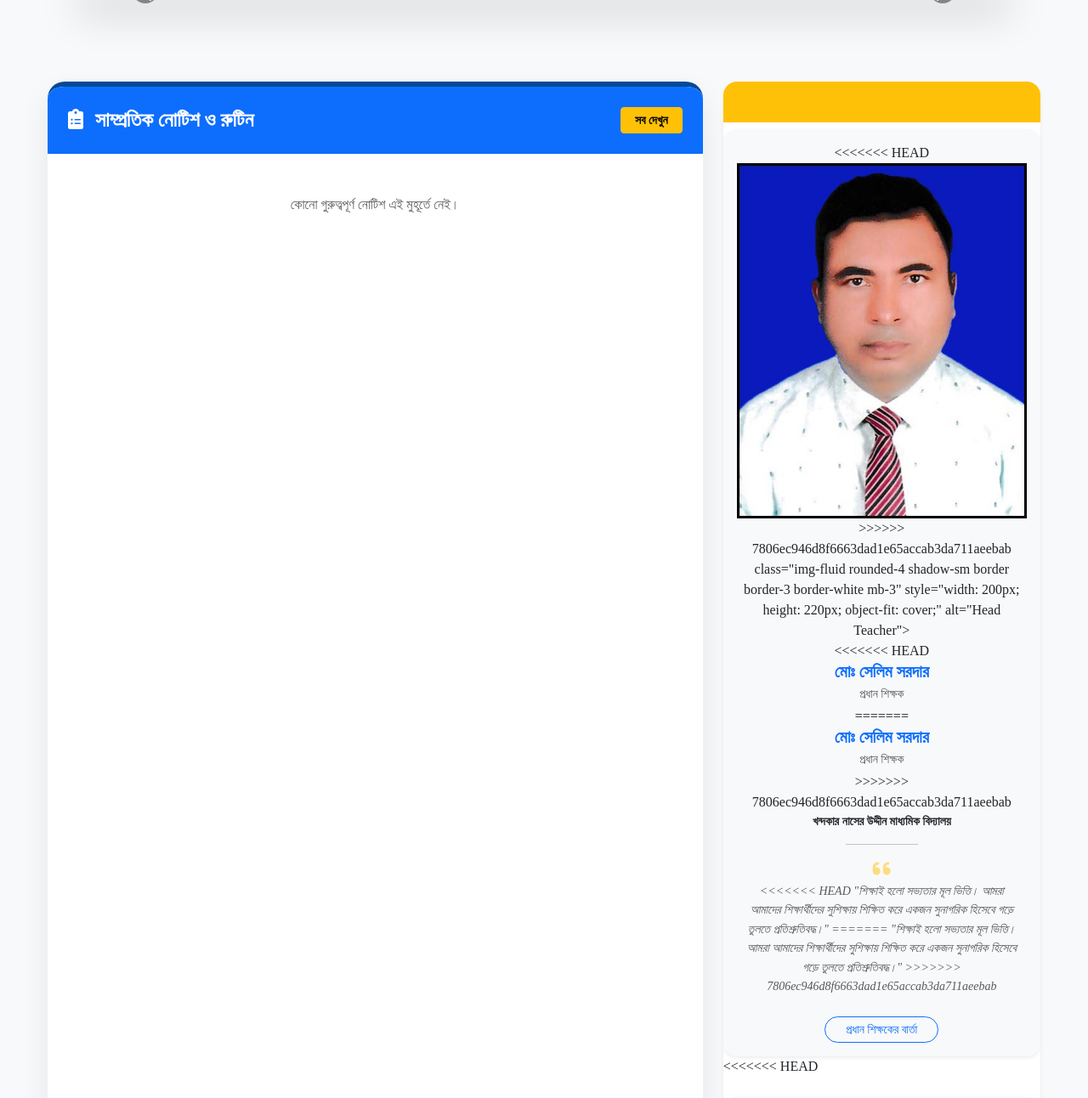
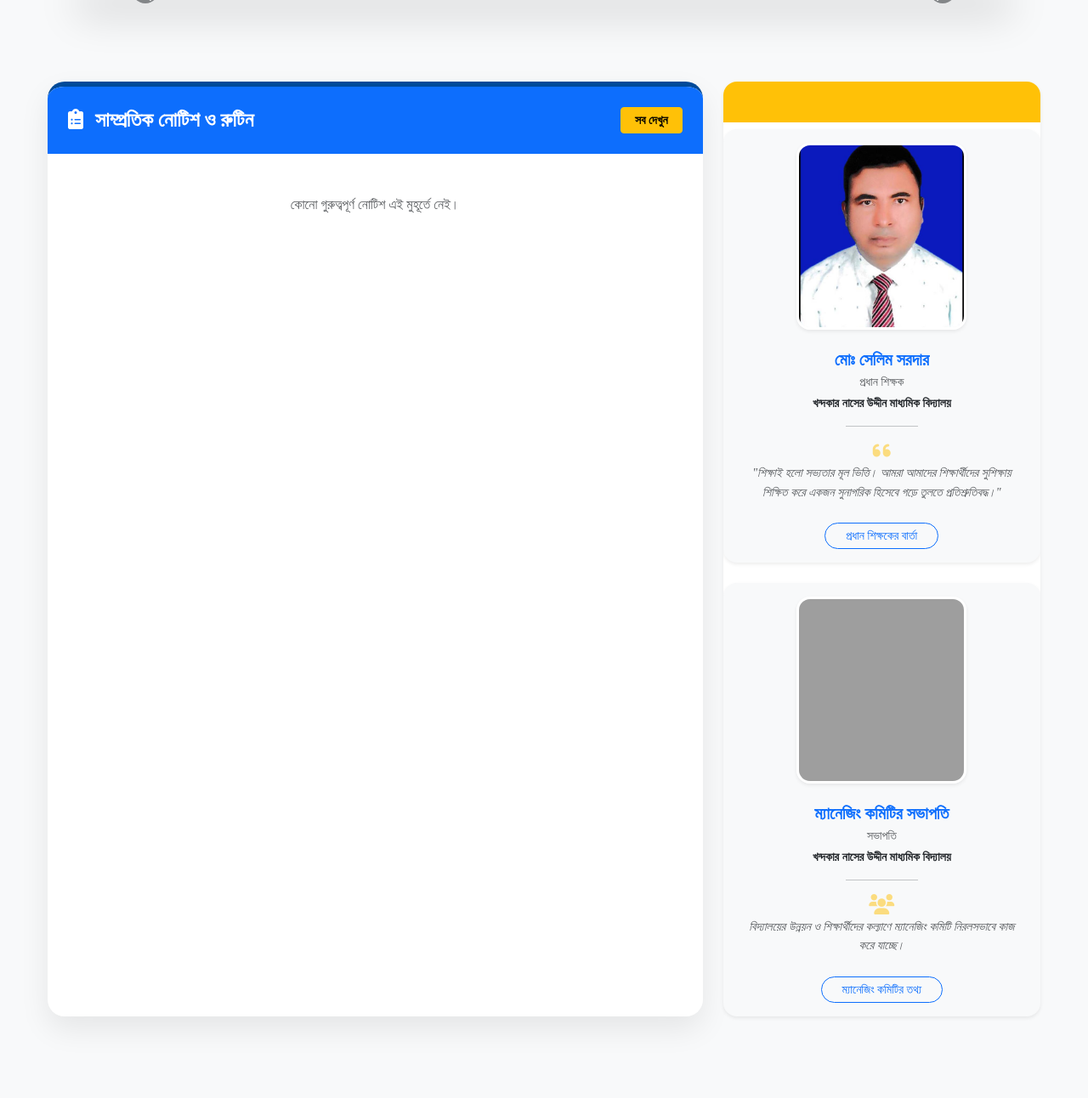
Before and after one commit to mdjoy2002/School-Website, a Django app: page / in a window 1280 px wide. Shown: the part 324-1616 px from the top of the page at 85% size. Run offline with Django 5.2, Linux system fonts and the light colour scheme; data that the repository does not hold is empty; parts of the project's set-up code (start-up, migrations or seed data) failed here and were passed over; some libraries are stand-ins or nearby versions; grey boxes are pictures that could not be loaded.

Commit message:
My final clean local code update

```diff
--- a/myteacher/templates/myteacher/dashboard.html
+++ b/myteacher/templates/myteacher/dashboard.html
@@ -95,12 +95,9 @@
                         </a>
                     {% endif %}
                     {% if is_head_teacher %}
-<<<<<<< HEAD
                         <a href="{% url 'myteacher:testimonial' %}" class="btn btn-outline-dark py-3 rounded-pill fw-bold shadow-sm">
                             <i class="fas fa-certificate me-2"></i>Testimonial Generator
                         </a>
-=======
->>>>>>> 7806ec946d8f6663dad1e65accab3da711aeebab
                         <a href="{% url 'student_credentials' %}" class="btn btn-outline-warning py-3 rounded-pill fw-bold shadow-sm">
                             <i class="fas fa-key me-2"></i>View Student Login Credentials
                         </a>
--- a/myteacher/urls.py
+++ b/myteacher/urls.py
@@ -20,12 +20,9 @@ urlpatterns = [
     path('seat-plan/generate/', views.generate_seat_plan, name='generate_seat_plan'),
     path('student-results/', views.student_results_view, name='student_results'),
     path('student-results/pdf/<int:student_id>/', views.student_results_pdf_view, name='student_result_pdf'),
-<<<<<<< HEAD
     path('testimonial/', views.testimonial_view, name='testimonial'),
     path('testimonial/pdf/', views.testimonial_pdf_view, name='testimonial_pdf'),
     path('testimonial/pdf-page/<str:token>/', views.testimonial_pdf_page, name='testimonial_pdf_page'),
-=======
->>>>>>> 7806ec946d8f6663dad1e65accab3da711aeebab
     path('delete-routine/<int:id>/', views.delete_routine, name='delete_routine'),
     path('copy-routine/<int:from_id>/<str:target_class>/', views.copy_routine, name='copy_routine'),
     path('generate-admit/', views.generate_admit_card, name='generate_admit_card'),
--- a/templates/index.html
+++ b/templates/index.html
@@ -475,23 +475,14 @@ footer {
 
             <div class="mt-2 text-center p-3 rounded-4 bg-light shadow-sm">
                 <div class="position-relative d-inline-block">
-<<<<<<< HEAD
                     <img src="{% if headmaster_profile and headmaster_profile.image %}{{ headmaster_profile.image.url }}{% else %}{% static 'images/Headmaster.jpg' %}{% endif %}"
-=======
-                    <img src="{% static 'images/Headmaster.jpg' %}"
->>>>>>> 7806ec946d8f6663dad1e65accab3da711aeebab
                          class="img-fluid rounded-4 shadow-sm border border-3 border-white mb-3"
                          style="width: 200px; height: 220px; object-fit: cover;"
                          alt="Head Teacher">
                 </div>
 
-<<<<<<< HEAD
                 <h5 class="fw-bold text-primary mb-1">{% if headmaster_profile %}{{ headmaster_profile.name }}{% else %}মোঃ সেলিম সরদার{% endif %}</h5>
                 <p class="text-muted small mb-1">{% if headmaster_profile %}{{ headmaster_profile.designation }}{% else %}প্রধান শিক্ষক{% endif %}</p>
-=======
-                <h5 class="fw-bold text-primary mb-1">মোঃ সেলিম সরদার</h5>
-                <p class="text-muted small mb-1">প্রধান শিক্ষক</p>
->>>>>>> 7806ec946d8f6663dad1e65accab3da711aeebab
                 <p class="fw-bold small text-dark mb-3">খন্দকার নাসের উদ্দীন মাধ্যমিক বিদ্যালয়</p>
 
                 <hr class="w-25 mx-auto">
@@ -499,17 +490,12 @@ footer {
                 <div class="mt-3">
                     <i class="fas fa-quote-left text-warning opacity-50 fs-4"></i>
                     <p class="fst-italic text-muted px-2" style="font-size: 14px; line-height: 1.6;">
-<<<<<<< HEAD
                         {% if headmaster_profile and headmaster_profile.caption %}{{ headmaster_profile.caption }}{% else %}"শিক্ষাই হলো সভ্যতার মূল ভিত্তি। আমরা আমাদের শিক্ষার্থীদের সুশিক্ষায় শিক্ষিত করে একজন সুনাগরিক হিসেবে গড়ে তুলতে প্রতিশ্রুতিবদ্ধ।"{% endif %}
-=======
-                        "শিক্ষাই হলো সভ্যতার মূল ভিত্তি। আমরা আমাদের শিক্ষার্থীদের সুশিক্ষায় শিক্ষিত করে একজন সুনাগরিক হিসেবে গড়ে তুলতে প্রতিশ্রুতিবদ্ধ।"
->>>>>>> 7806ec946d8f6663dad1e65accab3da711aeebab
                     </p>
                 </div>
 
                 <a href="#" class="btn btn-outline-primary btn-sm rounded-pill px-4 mt-2">প্রধান শিক্ষকের বার্তা</a>
             </div>
-<<<<<<< HEAD
 
             <div class="mt-4 text-center p-3 rounded-4 bg-light shadow-sm">
                 <div class="position-relative d-inline-block">
@@ -534,8 +520,6 @@ footer {
 
                 <a href="#" class="btn btn-outline-primary btn-sm rounded-pill px-4 mt-2">ম্যানেজিং কমিটির তথ্য</a>
             </div>
-=======
->>>>>>> 7806ec946d8f6663dad1e65accab3da711aeebab
         </div>
     </div>
 </div>
```
Also changed, not shown: myteacher/admin.py (+0 -7 lines), myteacher/views.py (+0 -7 lines).
